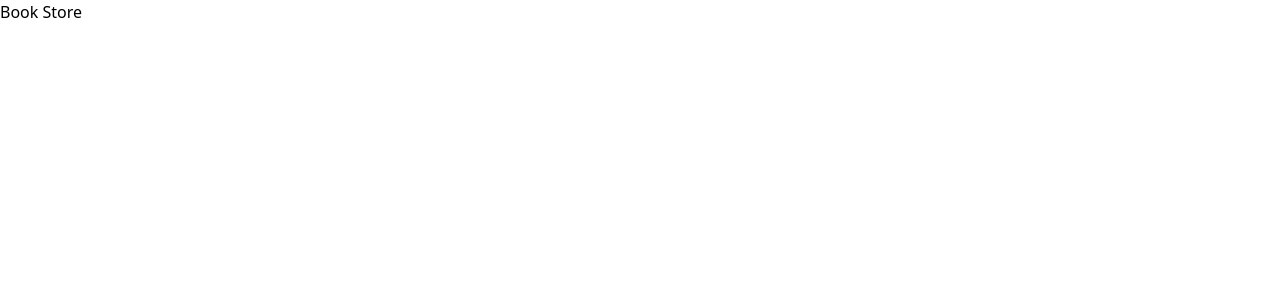
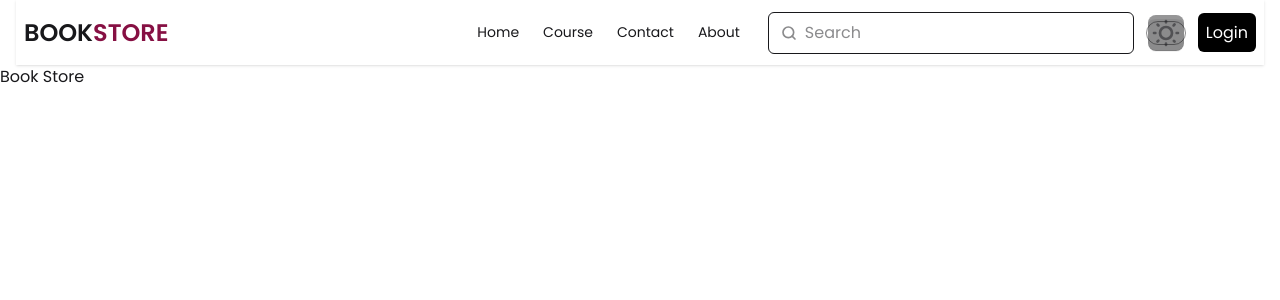
Before and after one commit to akashshukla748972/book_store, a React (Vite) app in the folder frontend/: page / in a window 1280 px wide. Shown: the top 300 px of the page. Built offline with nearby package versions, Linux system fonts and the light colour scheme.

Commit message:
add daisyui navbar

```diff
--- a/frontend/package.json
+++ b/frontend/package.json
@@ -20,6 +20,7 @@
     "@types/react": "^19.0.10",
     "@types/react-dom": "^19.0.4",
     "@vitejs/plugin-react": "^4.3.4",
+    "daisyui": "^5.0.9",
     "eslint": "^9.21.0",
     "eslint-plugin-react-hooks": "^5.1.0",
     "eslint-plugin-react-refresh": "^0.4.19",
--- a/frontend/src/App.jsx
+++ b/frontend/src/App.jsx
@@ -1,8 +1,10 @@
 import React from "react";
+import Navbar from "./components/Navbar";
 
 const App = () => {
   return (
     <div>
+      <Navbar />
       <h1>Book Store</h1>
     </div>
   );
--- /dev/null
+++ b/frontend/src/components/Navbar.jsx
@@ -0,0 +1,122 @@
+import React from "react";
+
+const Navbar = () => {
+  const navbarItem = (
+    <>
+      <li>
+        <a>Home</a>
+      </li>
+      <li>
+        <a>Course</a>
+      </li>
+      <li>
+        <a>Contact</a>
+      </li>
+      <li>
+        <a>About</a>
+      </li>
+    </>
+  );
+  return (
+    <div className="max-w-screen-2xl container mx-auto md-px-20 px-4">
+      <div className="navbar bg-base-100 shadow-sm">
+        <div className="navbar-start">
+          <div className="dropdown">
+            <div tabIndex={0} role="button" className="btn btn-ghost lg:hidden">
+              <svg
+                xmlns="http://www.w3.org/2000/svg"
+                className="h-5 w-5"
+                fill="none"
+                viewBox="0 0 24 24"
+                stroke="currentColor"
+              >
+                {" "}
+                <path
+                  strokeLinecap="round"
+                  strokeLinejoin="round"
+                  strokeWidth="2"
+                  d="M4 6h16M4 12h8m-8 6h16"
+                />{" "}
+              </svg>
+            </div>
+            <ul
+              tabIndex={0}
+              className="menu menu-sm dropdown-content bg-base-100 rounded-box z-1 mt-3 w-52 p-2 shadow"
+            >
+              {navbarItem}
+            </ul>
+          </div>
+          <a className="text-2xl font-semibold">
+            BOOK<span className="text-pink-900">STORE</span>
+          </a>
+        </div>
+        <div className="navbar-end space-x-3">
+          <div className="navbar-center hidden lg:flex">
+            <ul className="menu menu-horizontal px-1">{navbarItem}</ul>
+          </div>
+          <div className="hidden md:block">
+            <label className="flex items-center space-x-2 border py-2 px-3 rounded-md">
+              <svg
+                className="h-[1em] opacity-50"
+                xmlns="http://www.w3.org/2000/svg"
+                viewBox="0 0 24 24"
+              >
+                <g
+                  strokeLinejoin="round"
+                  strokeLinecap="round"
+                  strokeWidth="2.5"
+                  fill="none"
+                  stroke="currentColor"
+                >
+                  <circle cx="11" cy="11" r="8"></circle>
+                  <path d="m21 21-4.3-4.3"></path>
+                </g>
+              </svg>
+              <input
+                type="search"
+                className="outline-none"
+                required
+                placeholder="Search"
+              />
+            </label>
+          </div>
+          <div className="toggle">
+            <label className="swap swap-rotate">
+              {/* this hidden checkbox controls the state */}
+              <input
+                type="checkbox"
+                className="theme-controller"
+                value="synthwave"
+              />
+
+              {/* sun icon */}
+              <svg
+                className="swap-off h-8 w-8 fill-current"
+                xmlns="http://www.w3.org/2000/svg"
+                viewBox="0 0 24 24"
+              >
+                <path d="M5.64,17l-.71.71a1,1,0,0,0,0,1.41,1,1,0,0,0,1.41,0l.71-.71A1,1,0,0,0,5.64,17ZM5,12a1,1,0,0,0-1-1H3a1,1,0,0,0,0,2H4A1,1,0,0,0,5,12Zm7-7a1,1,0,0,0,1-1V3a1,1,0,0,0-2,0V4A1,1,0,0,0,12,5ZM5.64,7.05a1,1,0,0,0,.7.29,1,1,0,0,0,.71-.29,1,1,0,0,0,0-1.41l-.71-.71A1,1,0,0,0,4.93,6.34Zm12,.29a1,1,0,0,0,.7-.29l.71-.71a1,1,0,1,0-1.41-1.41L17,5.64a1,1,0,0,0,0,1.41A1,1,0,0,0,17.66,7.34ZM21,11H20a1,1,0,0,0,0,2h1a1,1,0,0,0,0-2Zm-9,8a1,1,0,0,0-1,1v1a1,1,0,0,0,2,0V20A1,1,0,0,0,12,19ZM18.36,17A1,1,0,0,0,17,18.36l.71.71a1,1,0,0,0,1.41,0,1,1,0,0,0,0-1.41ZM12,6.5A5.5,5.5,0,1,0,17.5,12,5.51,5.51,0,0,0,12,6.5Zm0,9A3.5,3.5,0,1,1,15.5,12,3.5,3.5,0,0,1,12,15.5Z" />
+              </svg>
+
+              {/* moon icon */}
+              <svg
+                className="swap-on h-8 w-8 fill-current"
+                xmlns="http://www.w3.org/2000/svg"
+                viewBox="0 0 24 24"
+              >
+                <path d="M21.64,13a1,1,0,0,0-1.05-.14,8.05,8.05,0,0,1-3.37.73A8.15,8.15,0,0,1,9.08,5.49a8.59,8.59,0,0,1,.25-2A1,1,0,0,0,8,2.36,10.14,10.14,0,1,0,22,14.05,1,1,0,0,0,21.64,13Zm-9.5,6.69A8.14,8.14,0,0,1,7.08,5.22v.27A10.15,10.15,0,0,0,17.22,15.63a9.79,9.79,0,0,0,2.1-.22A8.11,8.11,0,0,1,12.14,19.73Z" />
+              </svg>
+            </label>
+          </div>
+          <div className="">
+            <a className="bg-black text-white p-2 rounded-md hover:bg-slate-500 duration-300">
+              Login
+            </a>
+          </div>
+        </div>
+      </div>
+    </div>
+  );
+};
+
+export default Navbar;
--- a/frontend/src/index.css
+++ b/frontend/src/index.css
@@ -1 +1,8 @@
+@import url('https://fonts.googleapis.com/css2?family=Fredoka:wght@300..700&family=Montserrat:ital,wght@0,100..900;1,100..900&family=Open+Sans:ital,wght@0,300..800;1,300..800&family=Poppins:ital,wght@0,100;0,200;0,300;0,400;0,500;0,600;0,700;0,800;0,900;1,100;1,200;1,300;1,400;1,500;1,600;1,700;1,800;1,900&family=Roboto:wght@300;400&display=swap');
+
 @import "tailwindcss";
+@plugin "daisyui";
+
+body{
+    font-family: 'Poppins', sans-serif;
+}
```
Also changed, not shown: frontend/src/App.css (deleted), 1 other file (tests, documents, lock files or other folders).
